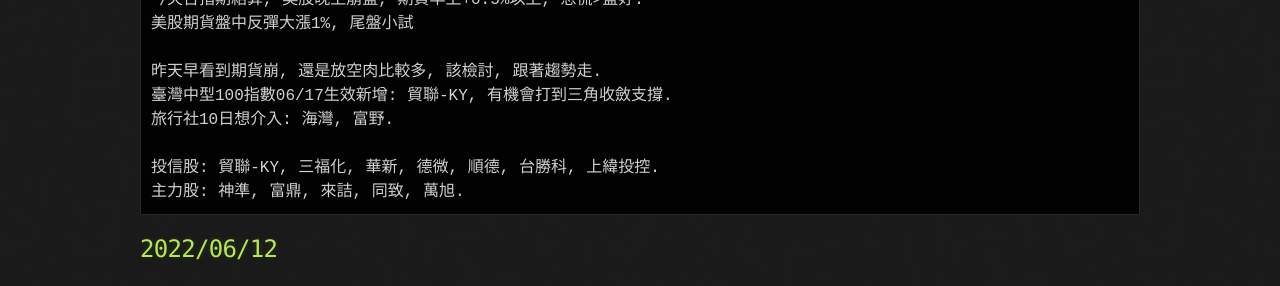
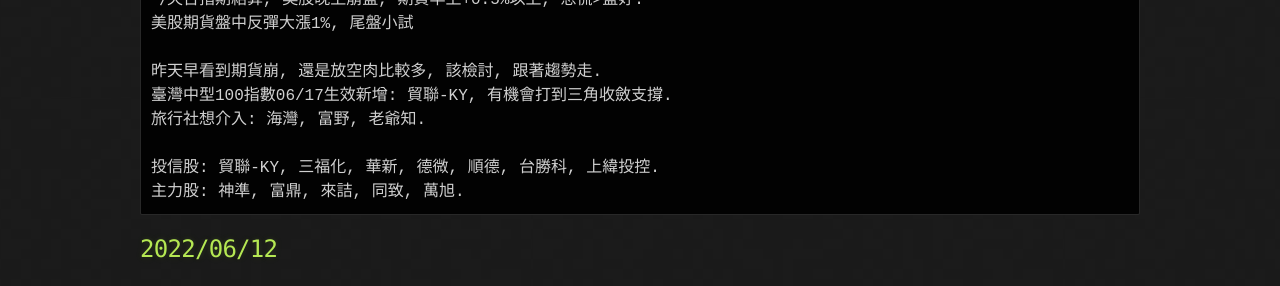
Before and after one commit to lepg5487/Stock_God, a Jekyll site: the page built from index.md, in a window 1280 px wide and 900 px high. Shown: the part 434-720 px from the top of the window. Built offline with Jekyll 4.4.1, drawn with Linux system fonts in a browser that asks for light colours; our own code applies the rules of GitHub Pages for plain Markdown files; some of the changed text lies outside the part shown.

Commit message:
Update index.md

```diff
--- a/index.md
+++ b/index.md
@@ -15,7 +15,7 @@
 
 昨天早看到期貨崩, 還是放空肉比較多, 該檢討, 跟著趨勢走.
 臺灣中型100指數06/17生效新增: 貿聯-KY, 有機會打到三角收斂支撐.
-旅行社10日想介入: 海灣, 富野.
+旅行社想介入: 海灣, 富野, 老爺知.
 
 投信股: 貿聯-KY, 三福化, 華新, 德微, 順德, 台勝科, 上緯投控.
 主力股: 神準, 富鼎, 來詰, 同致, 萬旭.
```
